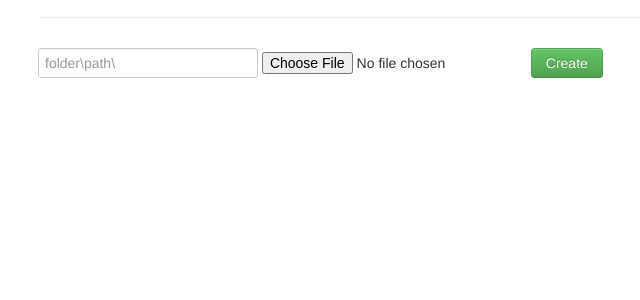
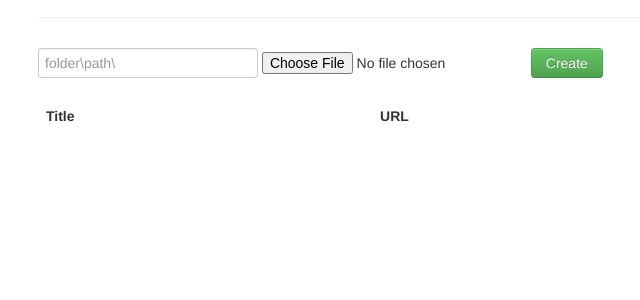
Before and after one commit to mcmurtryz1/csc440-wiki, a Flask app: page /upload/ in a window 1280 px wide. Shown: the part 122-422 px from the top of the page, without its empty margins (117-757 px from the left). Run offline with Flask 2, Linux system fonts and the light colour scheme; lists and menus that the app fills with data are empty; some libraries are stand-ins or nearby versions.

Commit message:
Adding functionality to delete uploaded files

```diff
--- a/wiki/core.py
+++ b/wiki/core.py
@@ -6,6 +6,7 @@ from collections import OrderedDict
 from io import open
 import os
 import re
+import sys
 
 from flask import abort
 from flask import url_for
@@ -321,7 +322,10 @@ class Wiki(object):
     def indexUploads(self):
         uploads = []
         #Uses the relative location of the wiki rather than a fixed path in the config
-        root = os.getcwd() + '\\upload\\'
+        if sys.platform == 'darwin':
+            root = os.getcwd() + '/upload/'
+        else:
+            root = os.getcwd() + '\\upload\\'
         for cur_dir, _, files in os.walk(root):
             cur_dir_url = cur_dir[len(root):] #Remove the starting path of the file location
             for cur_upload in files: #Check all files in the current direcotry
--- a/wiki/web/routes.py
+++ b/wiki/web/routes.py
@@ -2,6 +2,8 @@
     Routes
     ~~~~~~
 """
+import os
+
 from flask import Blueprint
 from flask import current_app
 from flask import flash
@@ -29,6 +31,7 @@ from os import path
 from os import getcwd
 
 import pathlib
+import sys
 
 from re import compile
 
@@ -91,12 +94,18 @@ def upload():
             flash('No selected file')
             return redirect(request.url)
         if file:
-            pathlib.Path(path.join(getcwd(), 'upload', request.form['path'])).mkdir(parents=True, exist_ok=True)
+            if sys.platform == 'darwin':
+                os_path = str.replace(request.form['path'],"\\", "/")
+            else:
+                os_path = request.form['path'],"\\", "/"
+            pathlib.Path(path.join(getcwd(), 'upload', os_path)).mkdir(parents=True, exist_ok=True)
             filename = secure_filename(file.filename)
-            print(path.join(getcwd(), request.form['path'], filename))
-            file.save(path.join(getcwd(), 'upload', request.form['path'], filename))
+            print(path.join(getcwd(), os_path, filename))
+            file.save(path.join(getcwd(), 'upload', os_path, filename))
             return redirect(str.replace(request.form['path'],"\\", "/") + filename)
-    return render_template('upload.html')
+    uploads = current_wiki.indexUploads()
+    url = request.url
+    return render_template('upload.html', uploads=uploads, url=url)
 
 @bp.route('/upload/<path:url>')
 @protect
@@ -144,10 +153,17 @@ def move(url):
 @bp.route('/delete/<path:url>/')
 @protect
 def delete(url):
-    page = current_wiki.get_or_404(url)
-    current_wiki.delete(url)
-    flash('Page "%s" was deleted.' % page.title, 'success')
-    return redirect(url_for('wiki.home'))
+    # check if we have an upload file or a page
+    if url[0:6] == 'upload':
+        # delete uploaded file
+        os.remove(url)
+        return redirect(url_for('wiki.upload'))
+    else:
+        # delete page
+        page = current_wiki.get_or_404(url)
+        current_wiki.delete(url)
+        flash('Page "%s" was deleted.' % page.title, 'success')
+        return redirect(url_for('wiki.home'))
 
 
 @bp.route('/tags/')
--- a/wiki/web/templates/upload.html
+++ b/wiki/web/templates/upload.html
@@ -7,4 +7,21 @@
 	<input type="file" id="fileUpload" name="file">
 	<input type="submit" class="btn btn-success" value="Create">
 </form>
+    <table class="table">
+		<thead>
+			<tr>
+				<th>Title</th>
+				<th>URL</th>
+			</tr>
+		</thead>
+		<tbody>
+			{% for upload in uploads %}
+				<tr>
+					<td>Uploaded File</td>
+					<td><a href="{{ url_for('wiki.displayUpload', url=upload) }}">{{ upload }}</a></td>
+                    <td><a href="{{ url_for('wiki.delete', url=upload) }}" class="btn btn-danger">Delete</a> </td>
+				</tr>
+			{% endfor %}
+		</tbody>
+	</table>
 {% endblock content %}
```
